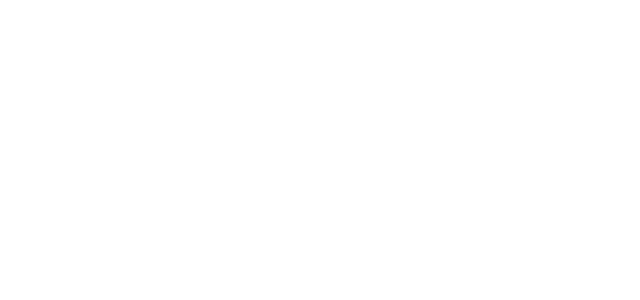
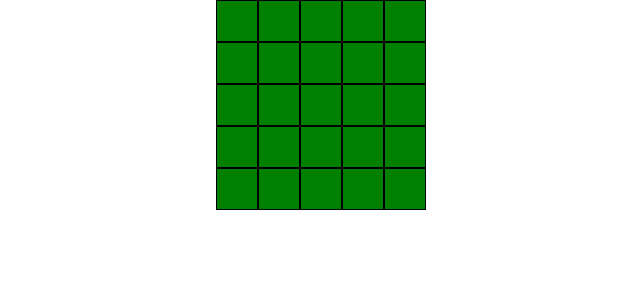
Before and after one commit to Thalandor/selectable-grid-test, a React (Create React App) app: page / in a window 1280 px wide. Shown: the top 300 px of the page, without its empty margins (319-959 px from the left). Built offline with nearby package versions, Linux system fonts and the light colour scheme.

Commit message:
Renaming components

```diff
--- a/src/App.tsx
+++ b/src/App.tsx
@@ -1,5 +1,5 @@
 import './App.css';
-import Grid from './components/board/Board';
+import Board from './components/board/Board';
 
 function App() {
   return (
@@ -10,7 +10,7 @@ function App() {
         alignItems: 'center'
       }}
     >
-      <Grid />
+      <Board />
     </div>
   );
 }
--- a/src/components/cell/Cell.module.scss
+++ b/src/components/cell/Cell.module.scss
@@ -1,4 +1,4 @@
-.scell {
+.cell {
   background-color: green;
   border: 1px solid black;
   width: 40px;
--- a/src/components/cell/Cell.tsx
+++ b/src/components/cell/Cell.tsx
@@ -7,6 +7,7 @@ const Cell = () => {
     <div
       className={`${styles.cell} ${selected && styles.selected}`}
       onClick={() => setSelected(!selected)}
+      onDoubleClick={() => console.log('double click!!!')}
     />
   );
 };
```
